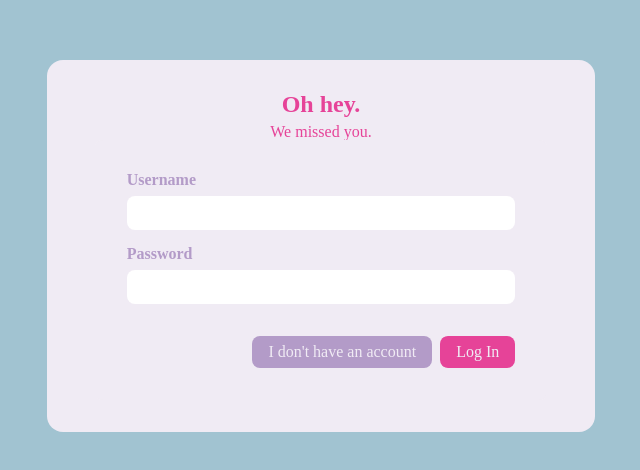
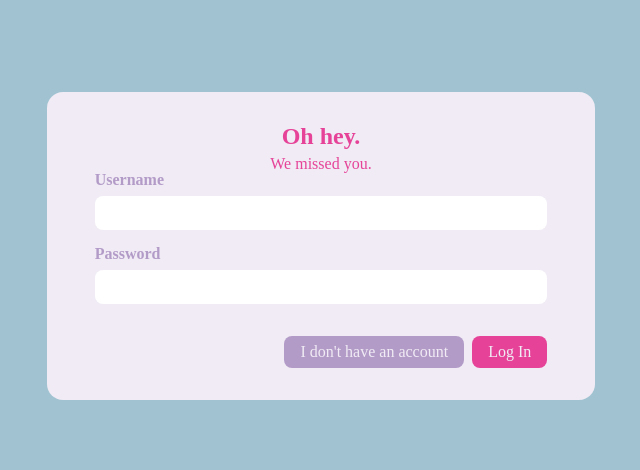
Before and after one commit to elisetvy/friender-frontend, a React (Create React App) app: page /login in a window 1280 px wide. Shown: the part 154-624 px from the top of the page, without its empty margins (319-959 px from the left). Built offline with nearby package versions, Linux system fonts and the light colour scheme.

Commit message:
Correct selector

```diff
--- a/src/components/Edit/EditUserForm.css
+++ b/src/components/Edit/EditUserForm.css
@@ -3,7 +3,7 @@
   grid-template-columns: repeat(7, 1fr);
 }
 
-form {
+.EditUserForm > div > form {
   grid-column: 3 / span 3;
   background: var(--white);
   border-radius: 0.5rem;
```
